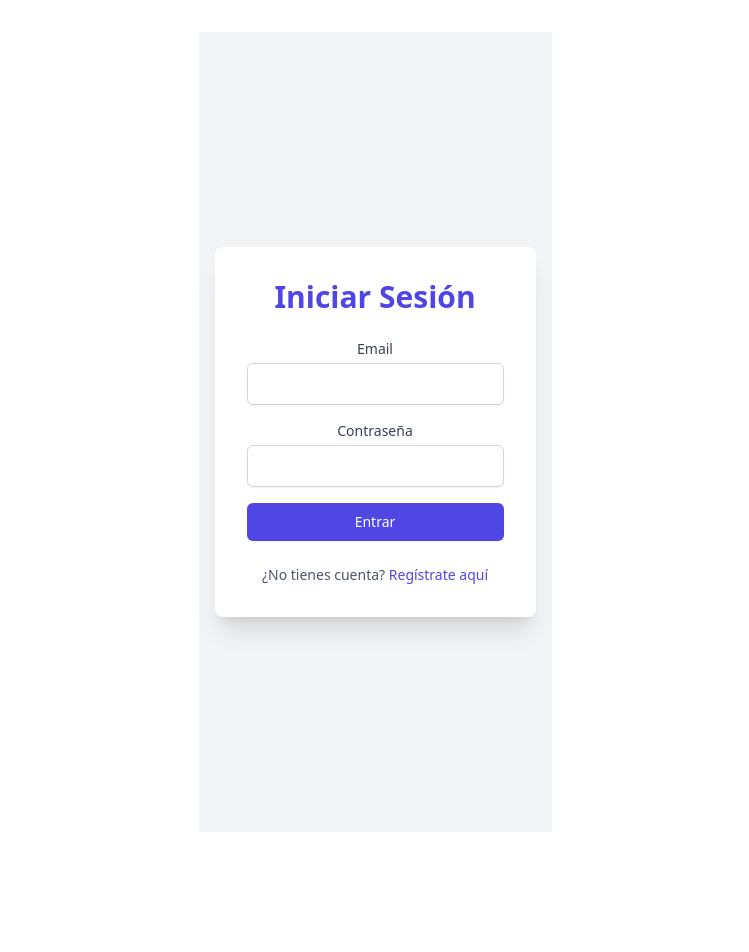
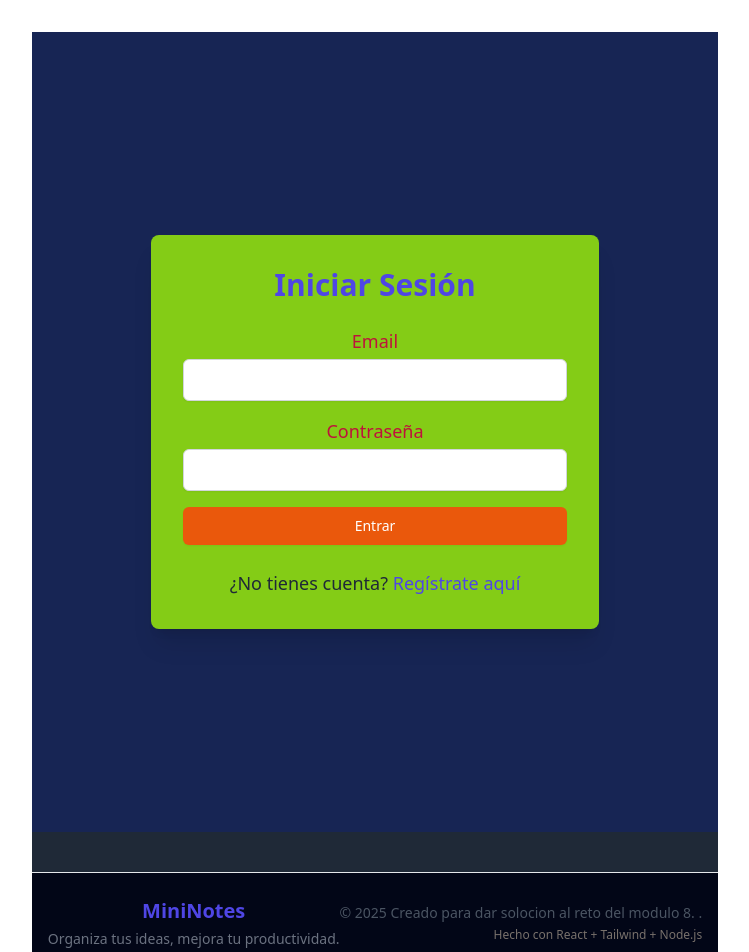
Before and after one commit to SantiagoTorresH/Solution_Reto_8, a React (Vite) app in the folder app-notes/: page /login in a window 1280 px wide. Shown: the top 952 px of the page, without its empty margins (265-1014 px from the left). Before the commit the page ends 864 px from the top, so only its background shows below. Built offline with nearby package versions, Linux system fonts and the light colour scheme.

Commit message:
adjuting the filter, the footer, a few of styles, organizing the code and more

```diff
--- a/app-notes/src/App.jsx
+++ b/app-notes/src/App.jsx
@@ -6,9 +6,14 @@ import Login from './pages/Login';
 import Register from './pages/Register';
 import Notes from './pages/Notes';
 import ProtectedRoute from './routes/ProtectedRoute';
+import Footer from './components/Footer';
+
 
 function App() {
   return (
+    <div className="min-h-screen flex flex-col bg-gray-800">
+
+      <main className="flex-grow">
         <Routes>
           {/* Esto hace que si entras a la raíz, te mande a login automáticamente */}
           <Route path="/" element={<Navigate to="/login" />} />
@@ -24,6 +29,12 @@ function App() {
             }
           />
         </Routes>
+
+
+      </main>
+      <Footer />
+    </div>
+
   );
 }
 
--- a/app-notes/src/components/FilterBar.jsx
+++ b/app-notes/src/components/FilterBar.jsx
@@ -0,0 +1,26 @@
+// src/components/FilterBar.jsx
+import React from 'react';
+
+const FilterBar = ({ filter, onFilterChange }) => {
+    const categories = ['Todas', 'Personal', 'Trabajo', 'Ideas', 'Recordatorios'];
+
+    return (
+        <div className="flex flex-wrap gap-2 mb-6">
+            {categories.map(cat => (
+                <button
+                    key={cat}
+                    onClick={() => onFilterChange(cat)}
+                    className={`px-4 py-2 rounded-full text-sm font-medium transition ${
+                        filter === cat
+                            ? 'bg-indigo-600 text-white'
+                            : 'bg-gray-200 text-gray-700 hover:bg-gray-300'
+                    }`}
+                >
+                    {cat}
+                </button>
+            ))}
+        </div>
+    );
+};
+
+export default FilterBar;
--- a/app-notes/src/components/Footer.jsx
+++ b/app-notes/src/components/Footer.jsx
@@ -0,0 +1,32 @@
+// src/components/Footer.jsx
+import React from 'react';
+
+const Footer = () => {
+    return (
+        <footer className="bg-slate-950 border-t border-gray-200 py-6 mt-10">
+            <div className="max-w-6xl mx-auto px-4">
+                <div className="flex flex-col md:flex-row justify-between items-center">
+                    {/* Sección de Logo o Nombre */}
+                    <div className="mb-4 md:mb-0">
+                        <span className="text-xl font-bold text-indigo-600">MiniNotes</span>
+                        <p className="text-sm text-gray-500 mt-1">
+                            Organiza tus ideas, mejora tu productividad.
+                        </p>
+                    </div>
+
+                    {/* Enlaces o Info de Copyright */}
+                    <div className="text-center md:text-right">
+                        <p className="text-sm text-gray-600">
+                            © {new Date().getFullYear()} Creado para dar solocion al reto del modulo 8. .
+                        </p>
+                        <p className="text-xs text-stone-500 mt-1">
+                            Hecho con React + Tailwind + Node.js
+                        </p>
+                    </div>
+                </div>
+            </div>
+        </footer>
+    );
+};
+
+export default Footer;
--- a/app-notes/src/components/NoteCard.jsx
+++ b/app-notes/src/components/NoteCard.jsx
@@ -1,7 +1,7 @@
 // src/components/NoteCard.jsx
 import React from 'react';
 
-const NoteCard = ({ note, onDelete }) => {
+const NoteCard = ({ note, onDelete, onEdit }) => {
     // Función para asignar color según la categoría
     const getCategoryColor = (cat) => {
         switch (cat) {
@@ -21,7 +21,14 @@ const NoteCard = ({ note, onDelete }) => {
             </div>
             <p className="text-gray-600 mt-2 whitespace-pre-wrap">{note.contenido}</p>
 
-            <div className="mt-4 flex justify-end space-x-2">
+            <div className="mt-4 flex justify-end space-x-3">
+                {/* BOTÓN EDITAR */}
+                <button
+                    onClick={() => onEdit(note)}
+                    className="text-indigo-600 hover:text-indigo-800 text-sm font-medium"
+                >
+                    Editar
+                </button>
                 <button
                     onClick={() => onDelete(note.id)}
                     className="text-red-600 hover:text-red-800 text-sm font-medium"
--- a/app-notes/src/components/NoteForm.jsx
+++ b/app-notes/src/components/NoteForm.jsx
@@ -1,14 +1,27 @@
 // src/components/NoteForm.jsx
-import React, { useState } from 'react';
+import React, { useState, useEffect } from 'react';
 import axiosClient from '../api/axiosClient';
 
-const NoteForm = ({ onNoteCreated }) => {
+const NoteForm = ({ onNoteCreated, editingNote, clearEditing }) => {
     const [formData, setFormData] = useState({
         titulo: '',
         contenido: '',
-        categoria: 'Personal' // Valor por defecto
+        categoria: 'Personal'
     });
     const [loading, setLoading] = useState(false);
+
+    // ESCUCHADOR DE EDICIÓN:
+    // Cuando el usuario haga clic en "Editar" en una tarjeta,
+    // este efecto rellenará el formulario automáticamente.
+    useEffect(() => {
+        if (editingNote) {
+            setFormData({
+                titulo: editingNote.titulo,
+                contenido: editingNote.contenido,
+                categoria: editingNote.categoria
+            });
+        }
+    }, [editingNote]);
 
     const handleChange = (e) => {
         setFormData({ ...formData, [e.target.name]: e.target.value });
@@ -18,30 +31,42 @@ const NoteForm = ({ onNoteCreated }) => {
         e.preventDefault();
         setLoading(true);
         try {
-            // Enviamos la nota al backend (Ruta que creamos en el Paso 12)
+            if (editingNote) {
+                // MODO EDICIÓN: Usamos PUT y el ID de la nota
+                await axiosClient.put(`/auth/notes/${editingNote.id}`, formData);
+                alert("¡Nota actualizada con éxito!");
+            } else {
+                // MODO CREACIÓN: Usamos POST
                 await axiosClient.post('/auth/notes', formData);
+                alert("¡Nota creada con éxito!");
+            }
 
-            // Limpiar el formulario tras el éxito
-            setFormData({ titulo: '', contenido: '', categoria: 'Personal' });
-
-            // Avisar al componente padre que refresque la lista de notas
+            // Limpiar el estado y avisar al padre para refrescar la lista
+            handleCancel();
             if (onNoteCreated) onNoteCreated();
 
-            alert("¡Nota creada con éxito!");
         } catch (error) {
-            console.error("Error al crear la nota:", error?.message || error);
+            console.error("Error al procesar la nota:", error?.message || error);
             alert("Hubo un error al guardar la nota.");
         } finally {
             setLoading(false);
         }
     };
 
+    // Función para limpiar el formulario y salir del modo edición
+    const handleCancel = () => {
+        setFormData({ titulo: '', contenido: '', categoria: 'Personal' });
+        if (clearEditing) clearEditing();
+    };
+
     return (
         <form onSubmit={handleSubmit} className="bg-white p-6 rounded-lg shadow-md mb-8">
-            <h3 className="text-xl font-bold mb-4 text-gray-800">Nueva Nota</h3>
+            {/* Título dinámico según la acción */}
+            <h3 className="text-xl font-bold mb-4 text-gray-800">
+                {editingNote ? '✏️ Editando Nota' : '🆕 Nueva Nota'}
+            </h3>
 
             <div className="space-y-4">
-                {/* Título */}
                 <input
                     type="text"
                     name="titulo"
@@ -52,7 +77,6 @@ const NoteForm = ({ onNoteCreated }) => {
                     required
                 />
 
-                {/* Contenido */}
                 <textarea
                     name="contenido"
                     placeholder="Escribe el contenido aquí..."
@@ -62,7 +86,6 @@ const NoteForm = ({ onNoteCreated }) => {
                     required
                 ></textarea>
 
-                {/* Categoría (Select) */}
                 <div className="flex items-center space-x-2">
                     <label className="text-sm font-medium text-gray-600">Categoría:</label>
                     <select
@@ -78,15 +101,28 @@ const NoteForm = ({ onNoteCreated }) => {
                     </select>
                 </div>
 
+                <div className="flex gap-2">
                     <button
                         type="submit"
                         disabled={loading}
-                    className={`w-full py-2 px-4 rounded text-white font-bold transition-colors ${
+                        className={`flex-1 py-2 px-4 rounded text-white font-bold transition-colors ${
                             loading ? 'bg-gray-400' : 'bg-indigo-600 hover:bg-indigo-700'
                         }`}
                     >
-                    {loading ? 'Guardando...' : 'Añadir Nota'}
+                        {loading ? 'Guardando...' : editingNote ? 'Guardar Cambios' : 'Añadir Nota'}
                     </button>
+
+                    {/* Mostrar botón Cancelar solo si estamos editando */}
+                    {editingNote && (
+                        <button
+                            type="button"
+                            onClick={handleCancel}
+                            className="bg-gray-200 text-gray-700 px-4 py-2 rounded font-bold hover:bg-gray-300"
+                        >
+                            Cancelar
+                        </button>
+                    )}
+                </div>
             </div>
         </form>
     );
--- a/app-notes/src/pages/Login.jsx
+++ b/app-notes/src/pages/Login.jsx
@@ -42,8 +42,8 @@ const Login = () => {
 
 
   return (
-    <div className="flex justify-center items-center min-h-screen bg-gray-100 p-4">
-      <div className="w-full max-w-md bg-white p-8 rounded-lg shadow-xl">
+    <div className="flex justify-center items-center min-h-screen bg-blue-950 p-4">
+      <div className="w-full max-w-md bg-lime-500 p-8 rounded-lg shadow-xl">
         <h2 className="text-3xl font-bold text-center text-indigo-600 mb-6">Iniciar Sesión</h2>
 
         {/* Muestra el error si existe */}
@@ -55,7 +55,7 @@ const Login = () => {
 
         <form onSubmit={handleSubmit} className="space-y-4">
           <div>
-            <label htmlFor="email" className="block text-sm font-medium text-gray-700">
+            <label htmlFor="email" className="block text-lg font-medium text-rose-700">
               Email
             </label>
             <input
@@ -69,7 +69,7 @@ const Login = () => {
             />
           </div>
           <div>
-            <label htmlFor="password" className="block text-sm font-medium text-gray-700">
+            <label htmlFor="password" className="block text-lg font-medium text-rose-700">
               Contraseña
             </label>
             <input
@@ -84,13 +84,13 @@ const Login = () => {
           </div>
           <button
             type="submit"
-            className="w-full flex justify-center py-2 px-4 border border-transparent rounded-md shadow-sm text-sm font-medium text-white bg-indigo-600 hover:bg-indigo-700 focus:outline-none focus:ring-2 focus:ring-offset-2 focus:ring-indigo-500"
+            className="w-full flex justify-center py-2 px-4 border border-transparent rounded-md shadow-sm text-sm font-medium text-white bg-orange-600 hover:bg-indigo-700 focus:outline-none focus:ring-2 focus:ring-offset-2 focus:ring-indigo-500"
           >
             Entrar
           </button>
         </form>
 
-        <p className="mt-6 text-center text-sm text-gray-600">
+        <p className="mt-6 text-center text-lg text-gray-800">
           ¿No tienes cuenta?{' '}
           <Link to="/register" className="font-medium text-indigo-600 hover:text-indigo-500">
             Regístrate aquí
```
Also changed, not shown: app-notes/src/pages/Notes.jsx (+23 -37 lines). Lines whose indentation alone changed are shown as unchanged.
